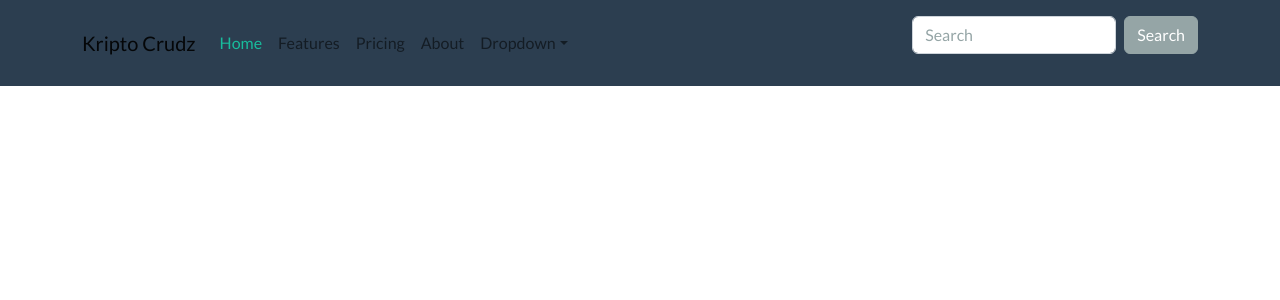
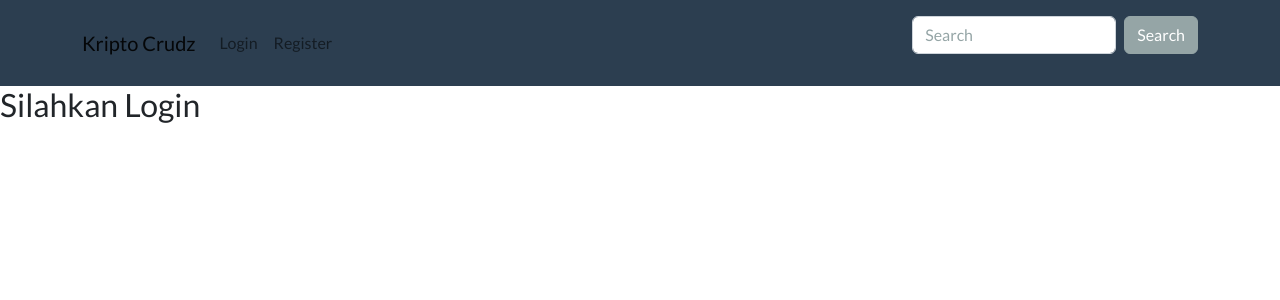
Before and after one commit to aliffianilhamf/CryptoApps, a Django app: template KriptoCrud/webapp/templates/webapp/index.html in a window 1280 px wide. Shown: the top 300 px of the page. Run offline with Django 4.2, Linux system fonts and the light colour scheme; the template is opened without the code that fills it, so the values that code supplies are empty.

Commit message:
fitur login, sign in, logout done

```diff
--- a/KriptoCrud/static/css/style.css
+++ b/KriptoCrud/static/css/style.css
@@ -1,3 +1,4 @@
-h2 {
-  color: red;
+.form-layout{
+  border-radius: 15px;
+  width: 500px;
 }
--- a/KriptoCrud/webapp/templates/webapp/base.html
+++ b/KriptoCrud/webapp/templates/webapp/base.html
@@ -12,81 +12,22 @@
     <!-- boostrap css style-->
 
     <!-- my css style-->
-    <link rel="stylesheet" href="{% static 'css/style.css' %}" />
+   <link rel="stylesheet" type="text/css" href="{% static 'css/style.css' %}">
   </head>
   <body>
     <!-- Navbar -->
-    <nav class="navbar navbar-expand-lg bg-primary" data-bs-theme="dark">
-      <div class="container">
-        <a class="navbar-brand" href="#">Kripto Crudz</a>
-        <button
-          class="navbar-toggler"
-          type="button"
-          data-bs-toggle="collapse"
-          data-bs-target="#navbarColor01"
-          aria-controls="navbarColor01"
-          aria-expanded="false"
-          aria-label="Toggle navigation"
-        >
-          <span class="navbar-toggler-icon"></span>
-        </button>
-        <div class="collapse navbar-collapse" id="navbarColor01">
-          <ul class="navbar-nav me-auto">
-            <li class="nav-item">
-              <a class="nav-link active" href="#"
-                >Home
-                <span class="visually-hidden">(current)</span>
-              </a>
-            </li>
-            <li class="nav-item">
-              <a class="nav-link" href="#">Features</a>
-            </li>
-            <li class="nav-item">
-              <a class="nav-link" href="#">Pricing</a>
-            </li>
-            <li class="nav-item">
-              <a class="nav-link" href="#">About</a>
-            </li>
-            <li class="nav-item dropdown">
-              <a
-                class="nav-link dropdown-toggle"
-                data-bs-toggle="dropdown"
-                href="#"
-                role="button"
-                aria-haspopup="true"
-                aria-expanded="false"
-                >Dropdown</a
-              >
-              <div class="dropdown-menu">
-                <a class="dropdown-item" href="#">Action</a>
-                <a class="dropdown-item" href="#">Another action</a>
-                <a class="dropdown-item" href="#">Something else here</a>
-                <div class="dropdown-divider"></div>
-                <a class="dropdown-item" href="#">Separated link</a>
-              </div>
-            </li>
-          </ul>
-          <form class="d-flex">
-            <input
-              class="form-control me-sm-2"
-              type="search"
-              placeholder="Search"
-            />
-            <button class="btn btn-secondary my-2 my-sm-0" type="submit">
-              Search
-            </button>
-          </form>
-        </div>
-      </div>
-    </nav>
+    {% include "webapp/navbar.html" %}
 
     <!--end navbar-->
     <!--content-->
 
-    {% block content%} {% endblock content %}
+    {% block content%}
+
+    {% endblock %}
     <!--end content-->
 
     <script src="{% static 'js/app.js' %}"></script>
+    <script src="https://code.jquery.com/jquery-3.3.1.min.js"></script>
     <script
       src="https://cdn.jsdelivr.net/npm/bootstrap@5.3.2/dist/js/bootstrap.bundle.min.js"
       integrity="sha384-C6RzsynM9kWDrMNeT87bh95OGNyZPhcTNXj1NW7RuBCsyN/o0jlpcV8Qyq46cDfL"
--- a/KriptoCrud/webapp/templates/webapp/index.html
+++ b/KriptoCrud/webapp/templates/webapp/index.html
@@ -1 +1,7 @@
-{% extends "webapp/base.html" %} {% block content %} {% endblock content %}
+{% extends "webapp/base.html" %} {% block content %}
+{% if not user.is_authenticated %}
+<h3>Silahkan Login</h3>
+{% else %}
+<h3>Selamat datang {{user}}</h3>
+{% endif %}
+{% endblock content %}
--- /dev/null
+++ b/KriptoCrud/webapp/templates/webapp/navbar.html
@@ -0,0 +1,48 @@
+<nav class="navbar navbar-expand-lg bg-primary" data-bs-theme="dark">
+  <div class="container">
+    <a class="navbar-brand" href="#">Kripto Crudz</a>
+    <button
+      class="navbar-toggler"
+      type="button"
+      data-bs-toggle="collapse"
+      data-bs-target="#navbarColor01"
+      aria-controls="navbarColor01"
+      aria-expanded="false"
+      aria-label="Toggle navigation"
+    >
+      <span class="navbar-toggler-icon"></span>
+    </button>
+    <div class="collapse navbar-collapse" id="navbarColor01">
+      <ul class="navbar-nav me-auto">
+        {% if user.is_authenticated %}
+        <li class="nav-item">
+          <a class="nav-link" href="{% url 'index' %}">Dashboard</a>
+        </li>
+        <li class="nav-item">
+          <a class="nav-link" href="#">Feature</a>
+        </li>
+        <li class="nav-item">
+          <a class="nav-link" href="{% url 'logout' %}">Logout</a>
+        </li>
+        {% else %}
+        <li class="nav-item">
+          <a class="nav-link" href="{% url 'login' %}">Login</a>
+        </li>
+        <li class="nav-item">
+          <a class="nav-link" href="{% url 'register' %}">Register</a>
+        </li>
+        {% endif %}
+      </ul>
+      <form class="d-flex">
+        <input
+          class="form-control me-sm-2"
+          type="search"
+          placeholder="Search"
+        />
+        <button class="btn btn-secondary my-2 my-sm-0" type="submit">
+          Search
+        </button>
+      </form>
+    </div>
+  </div>
+</nav>
--- a/KriptoCrud/webapp/urls.py
+++ b/KriptoCrud/webapp/urls.py
@@ -2,5 +2,8 @@ from django.urls import path
 from . import views
 
 urlpatterns = [
-    path("", views.index, name="index")
+    path("", views.index, name="index"),
+    path("register/", views.register, name="register"),
+    path("login/", views.login, name="login"),
+    path("logout/", views.logout, name="logout")
 ]
```
Also changed, not shown: KriptoCrud/KriptoCrud/settings.py (+12 -1 lines), KriptoCrud/webapp/templates/webapp/login.html (added, +20 -0 lines), KriptoCrud/webapp/templates/webapp/register.html (added, +20 -0 lines), KriptoCrud/webapp/views.py (+52 -2 lines), KriptoCrud/db.sqlite3.
